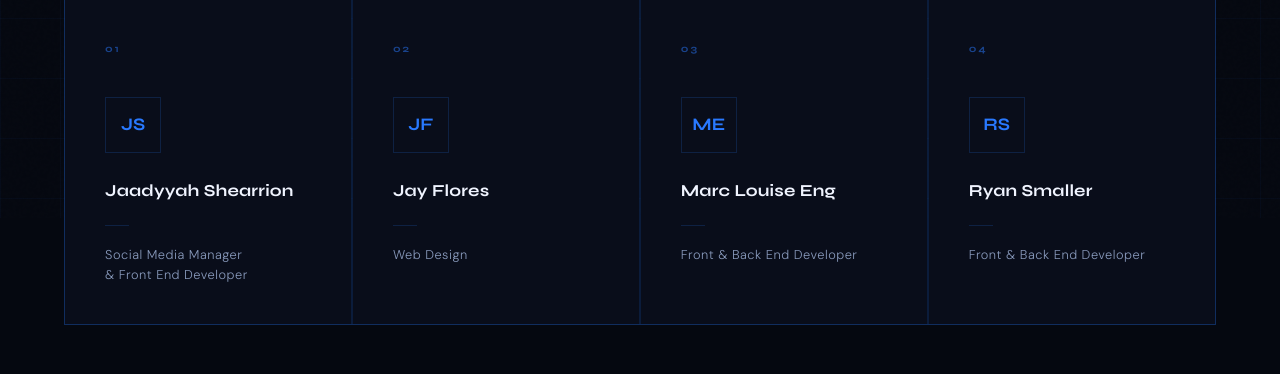
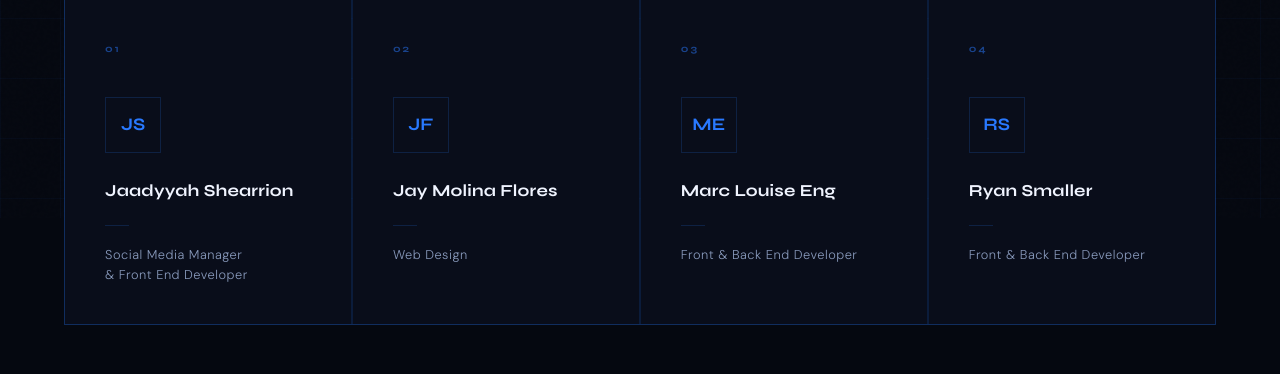
Before and after one commit to jaadyyah/Uplift-Capstone, a Flask app: page /about_us in a window 1280 px wide. Shown: the part 582-956 px from the top of the page. Run offline with Flask 3, Linux system fonts and the light colour scheme.

Commit message:
Updated jay's name

```diff
--- a/templates/about_us.html
+++ b/templates/about_us.html
@@ -379,7 +379,7 @@
     <div class="card">
       <div class="card-index">02</div>
       <div class="avatar">JF</div>
-      <h2>Jay Flores</h2>
+      <h2>Jay Molina Flores</h2>
       <div class="card-divider"></div>
       <p class="role">Web Design</p>
     </div>
```
